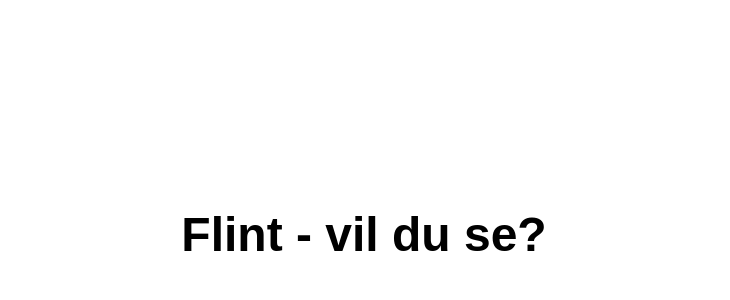
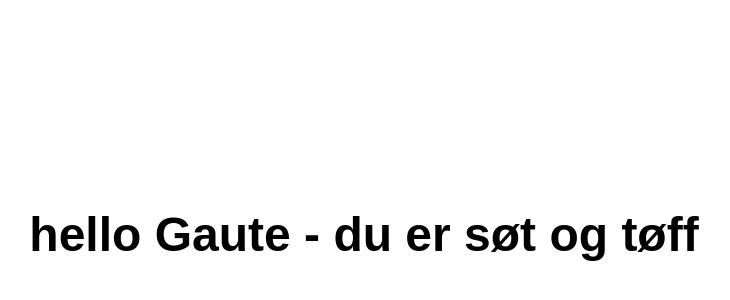
Before and after one commit to toneih/flintvilduse, a plain HTML site: page index.html in a window 1280 px wide. Shown: the part 166-466 px from the top of the page, without its empty margins (276-1006 px from the left). Drawn offline with Linux system fonts and the light colour scheme.

Commit message:
endret title

```diff
--- a/index.html
+++ b/index.html
@@ -7,6 +7,6 @@
     <link rel="stylesheet" href="style.css">
 </head>
 <body>
-    <h1>Flint - vil du se?</h1>
+    <h1>hello Gaute - du er søt og tøff</h1>
 </body>
 </html>
```
